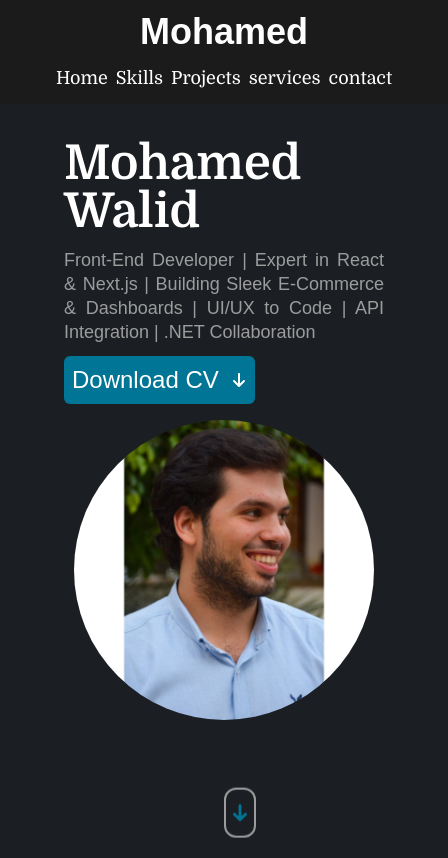
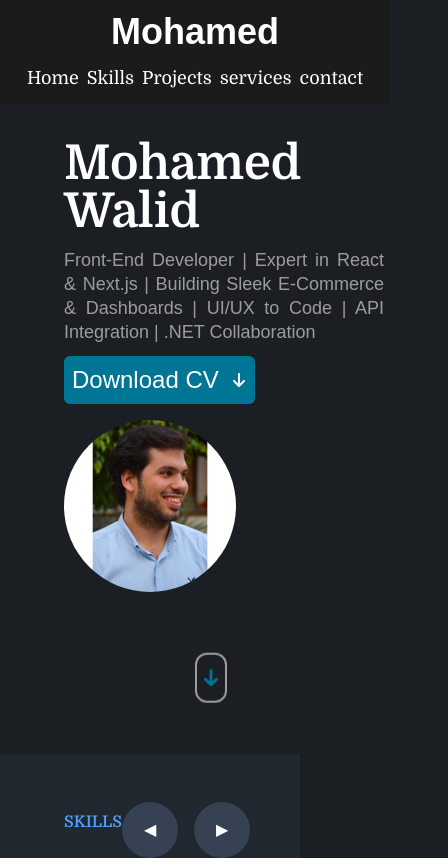
Before and after one commit to Mohamedwalid04/portfolio2, a React (Vite) app: page / in a window 390 px wide. Shown: the top 858 px of the page, 448 px wide, since content can reach past the window. Built offline with nearby package versions, Linux system fonts and the light colour scheme; a web font is replaced by a local one.

Commit message:
Update index.css

```diff
--- a/src/index.css
+++ b/src/index.css
@@ -113,3 +113,10 @@ section:nth-of-type(even) {
   height: 100%;
   object-fit: cover;
 }
+
+
+@media (max-width: 768px) {
+  section{
+    width: 300px;
+  }
+}
```
